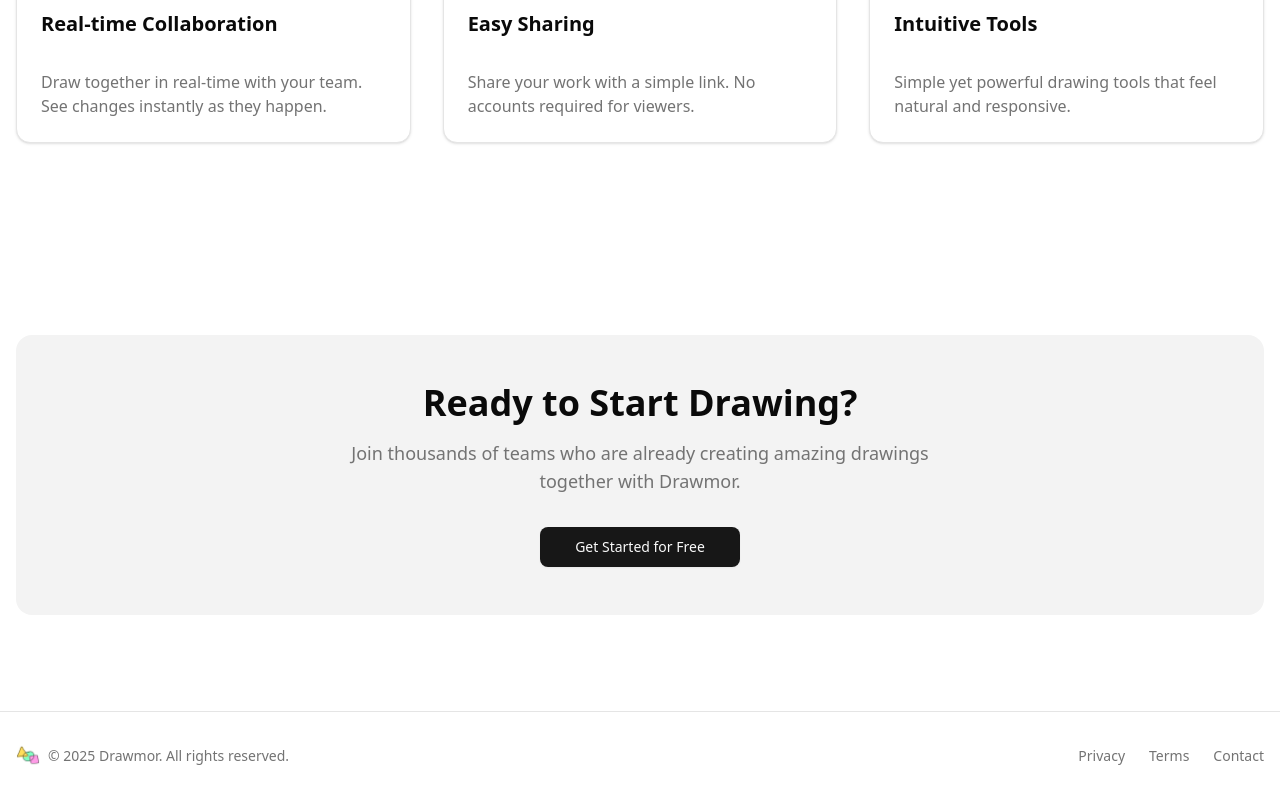
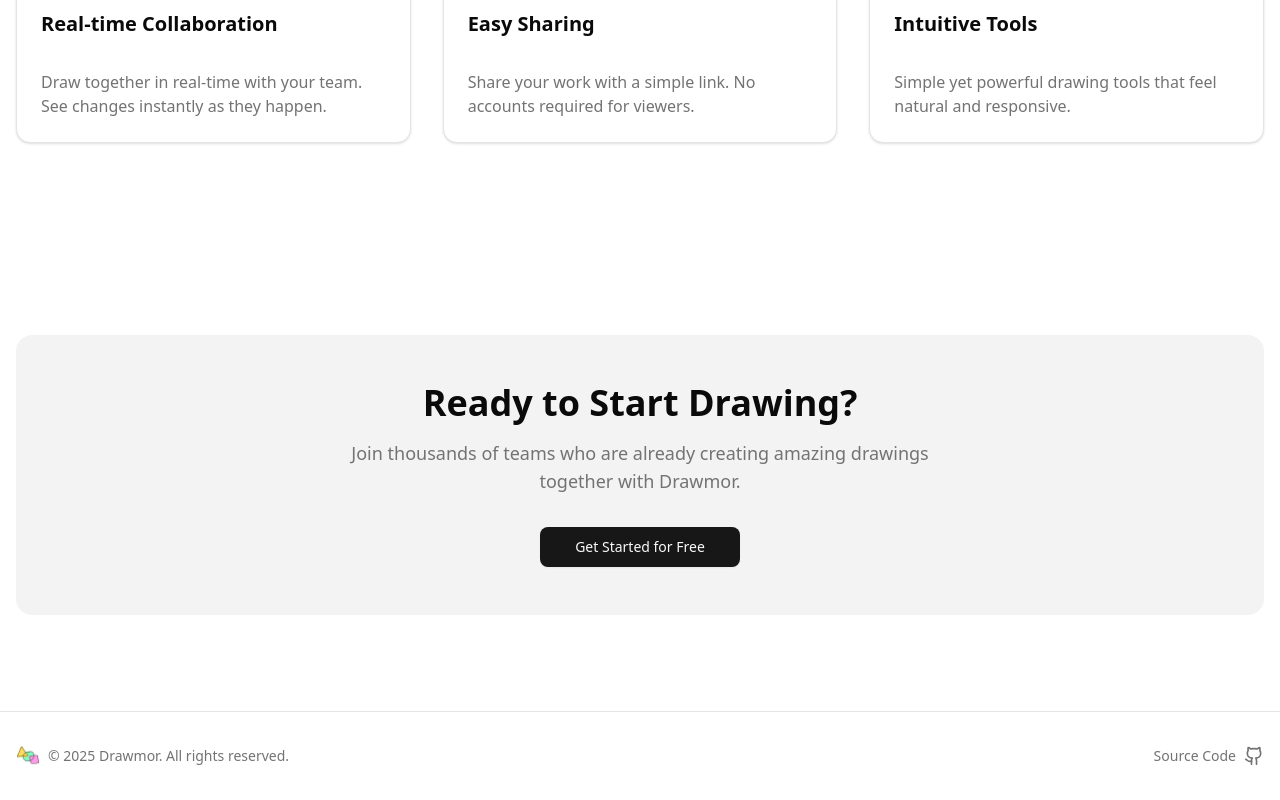
Before and after one commit to saliyavivek/drawmor, a Next.js app in the folder apps/web/: page / in a window 1280 px wide. Shown: the part 736-1536 px from the top of the page. Built offline with nearby package versions, Linux system fonts and the light colour scheme.

Commit message:
add github repo link

```diff
--- a/apps/web/app/page.tsx
+++ b/apps/web/app/page.tsx
@@ -4,7 +4,16 @@ import { useState } from "react";
 import { Button } from "@/components/ui/button";
 import { Card } from "@/components/ui/card";
 import { useAtomValue, useSetAtom } from "jotai";
-import { CircleIcon, Share2Icon, UsersIcon, Menu } from "lucide-react";
+import {
+  CircleIcon,
+  Share2Icon,
+  UsersIcon,
+  Menu,
+  GitBranch,
+  GitCommit,
+  CatIcon,
+  Github,
+} from "lucide-react";
 import { useRouter } from "next/navigation";
 import { logoutAtom, userAtom } from "./store/atoms/authAtoms";
 import { toast } from "sonner";
@@ -270,24 +279,13 @@ function Home() {
                 </span>
               </div>
             </div>
-            <div className="flex gap-4 sm:gap-6">
+            <div className="text-xs sm:text-sm text-muted-foreground">
               <a
-                href="#"
-                className="text-xs sm:text-sm text-muted-foreground hover:text-primary transition-colors"
+                href="https://github.com/saliyavivek/drawmor"
+                className="flex gap-2 items-center"
               >
-                Privacy
-              </a>
-              <a
-                href="#"
-                className="text-xs sm:text-sm text-muted-foreground hover:text-primary transition-colors"
-              >
-                Terms
-              </a>
-              <a
-                href="#"
-                className="text-xs sm:text-sm text-muted-foreground hover:text-primary transition-colors"
-              >
-                Contact
+                <span className="font-medium">Source Code</span>
+                <Github className="h-5 w-auto" />
               </a>
             </div>
           </div>
```
